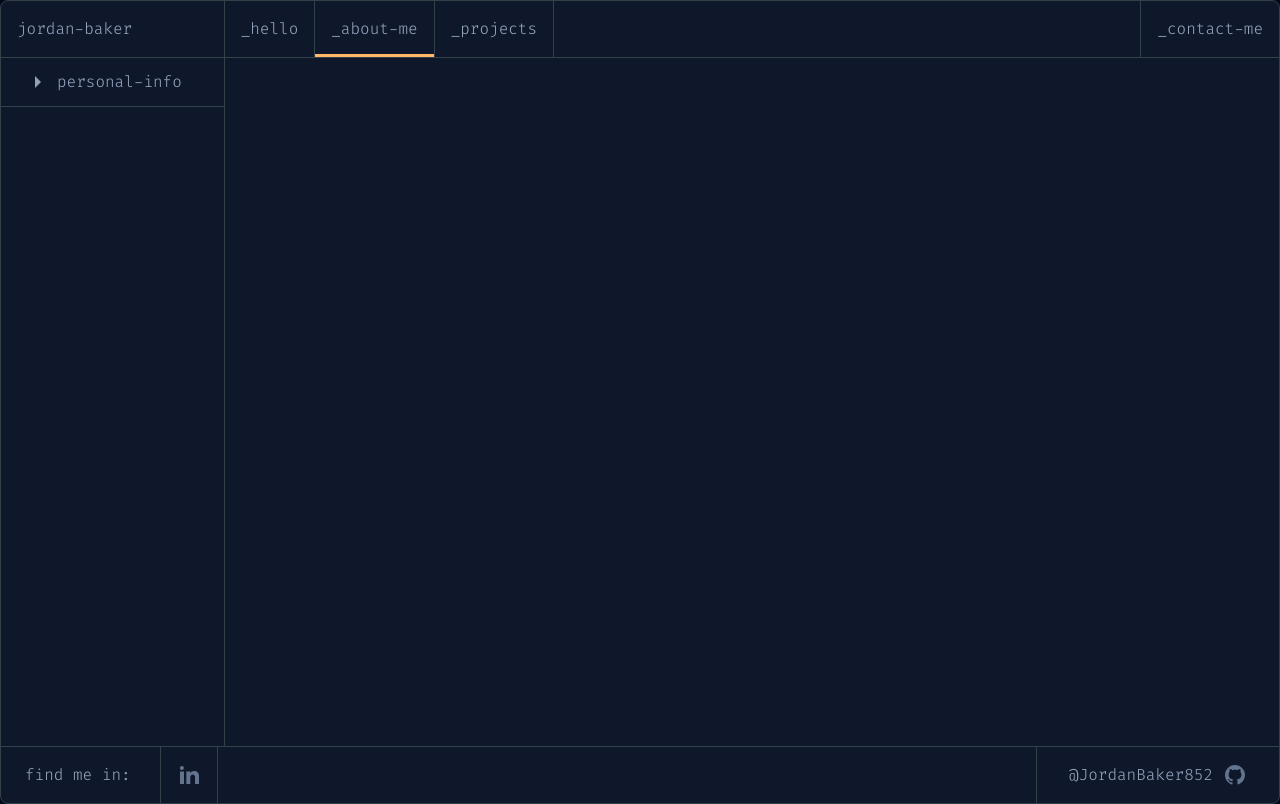
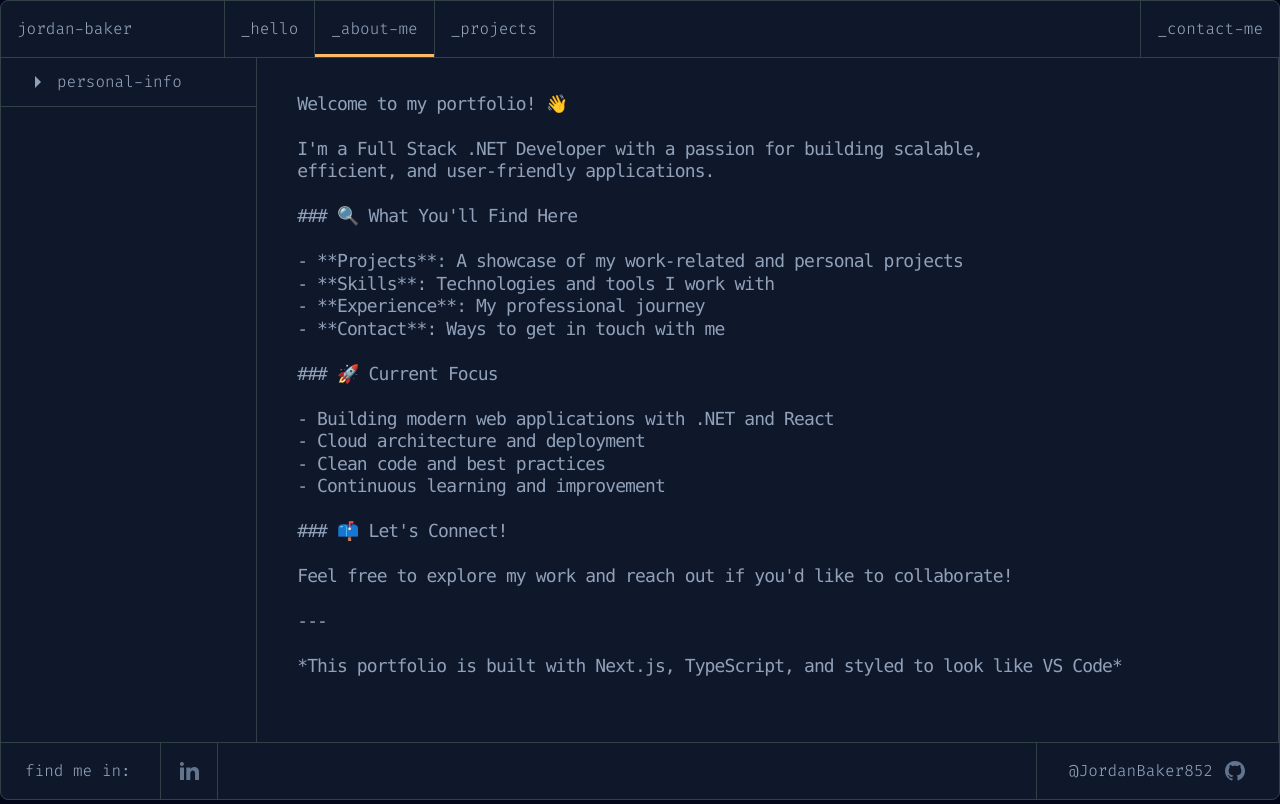
Before and after one commit to JordanBaker852/portfolio, a Next.js app: page /about-me in a window 1280 px wide. Built offline with nearby package versions, Linux system fonts and the light colour scheme.

Commit message:
Create an editor component to display the about me content

```diff
--- a/app/about-me/page.tsx
+++ b/app/about-me/page.tsx
@@ -4,6 +4,8 @@ import { RiArrowRightSFill } from "@remixicon/react";
 import { useState } from "react";
 import { CollapsibleFileTree } from "@/components/common/CollapsibleFileTree";
 import personalInfo from "../data/aboutMePersonalInfo.json";
+import Editor from "@/components/common/Editor";
+import { generateBioContent } from "@/lib/contentGeneratorContent";
 
 export default function AboutMe() {
   const [showAccordionBody, setShowAccordionBody] = useState<boolean>(false);
@@ -11,12 +13,15 @@ export default function AboutMe() {
   const accordionHeaderImgRotate: string = showAccordionBody ? "rotate-90" : "rotate-0";
   const accordionHeaderStyles: string = showAccordionBody ? "text-[#F8FAFC] after:block" : "text-[#90A1B9] after:hidden";
 
-  const accordionBodyVisibility: string = showAccordionBody ? "scale-y-full visible" : "scale-y-0";
+  const accordionBodyVisibility: string = showAccordionBody ? "scale-y-full visible" : "scale-y-0 hidden";
+
+
 
   return (
     <main className="min-h-full">
-      <div className="w-[17.5%] h-[calc(100dvh-112px)] border-r border-r-[#314147]">
-        <button className={`flex gap-2 text-left w-full py-3 px-6 border-b border-b-[#314147] relative transition linear ${accordionHeaderStyles}
+      <div className="flex flex-col md:flex-row md:h-[calc(100dvh-116px)]">
+          <div className="w-full flex-1 md:min-w-62.5 border-r border-r-[#314147]">
+            <button className={`flex gap-2 text-left w-full py-3 px-6 border-b border-b-[#314147] items-center relative transition linear ${accordionHeaderStyles}
             hover:cursor-pointer hover:after:block after:content-[""] after:w-full after:absolute after:left-0 after:top-0 after:h-full after:bg-white after:opacity-20`}
             onClick={() => setShowAccordionBody(prev => !prev)}>
             <RiArrowRightSFill className={`${accordionHeaderImgRotate} transition ease-in-out`} />
@@ -26,6 +31,10 @@ export default function AboutMe() {
               <CollapsibleFileTree items={personalInfo} />
             </div>
         </div>
+        <div className="border-r flex-2 md:flex-4 border-r-[#314147]">
+          <Editor content={generateBioContent()} />
+        </div>
+      </div>
     </main>
   );
 };
--- a/app/layout.tsx
+++ b/app/layout.tsx
@@ -22,7 +22,7 @@ export default function RootLayout({
   return (
     <html lang="en">
       <body className={`${firaCode.className} antialiased`}>
-        <div className="flex flex-col min-h-dvh bg-[#0F172B] border border-[#314147] rounded-lg fira-code max-w-453 m-auto">
+        <div className="flex flex-col min-h-dvh bg-[#0F172B] border border-[#314147] rounded-lg fira-code max-w-445 m-auto">
           <Header />
             {children}
           <Footer />
--- /dev/null
+++ b/components/common/Editor.tsx
@@ -0,0 +1,16 @@
+type Props = {
+    content: string
+};
+
+const Editor = ({content}: Props) => {
+
+    return (
+        <div className="h-fit overflow-auto px-10 pt-3">
+            <pre className="leading-tight text-justify md:text-lg whitespace-pre-wrap -tracking-wider animated-gradient-text">
+                {content}
+            </pre>
+        </div>
+    );
+};
+
+export default Editor;
--- /dev/null
+++ b/lib/contentGeneratorContent.ts
@@ -0,0 +1,30 @@
+export const generateBioContent = (): string => {
+  return `
+Welcome to my portfolio! 👋
+
+I'm a Full Stack .NET Developer with a passion for building scalable,
+efficient, and user-friendly applications.
+
+### 🔍 What You'll Find Here
+
+- **Projects**: A showcase of my work-related and personal projects
+- **Skills**: Technologies and tools I work with
+- **Experience**: My professional journey
+- **Contact**: Ways to get in touch with me
+
+### 🚀 Current Focus
+
+- Building modern web applications with .NET and React
+- Cloud architecture and deployment
+- Clean code and best practices
+- Continuous learning and improvement
+
+### 📫 Let's Connect!
+
+Feel free to explore my work and reach out if you'd like to collaborate!
+
+---
+
+*This portfolio is built with Next.js, TypeScript, and styled to look like VS Code*
+    `;
+};
```
Lines whose indentation alone changed are shown as unchanged.
